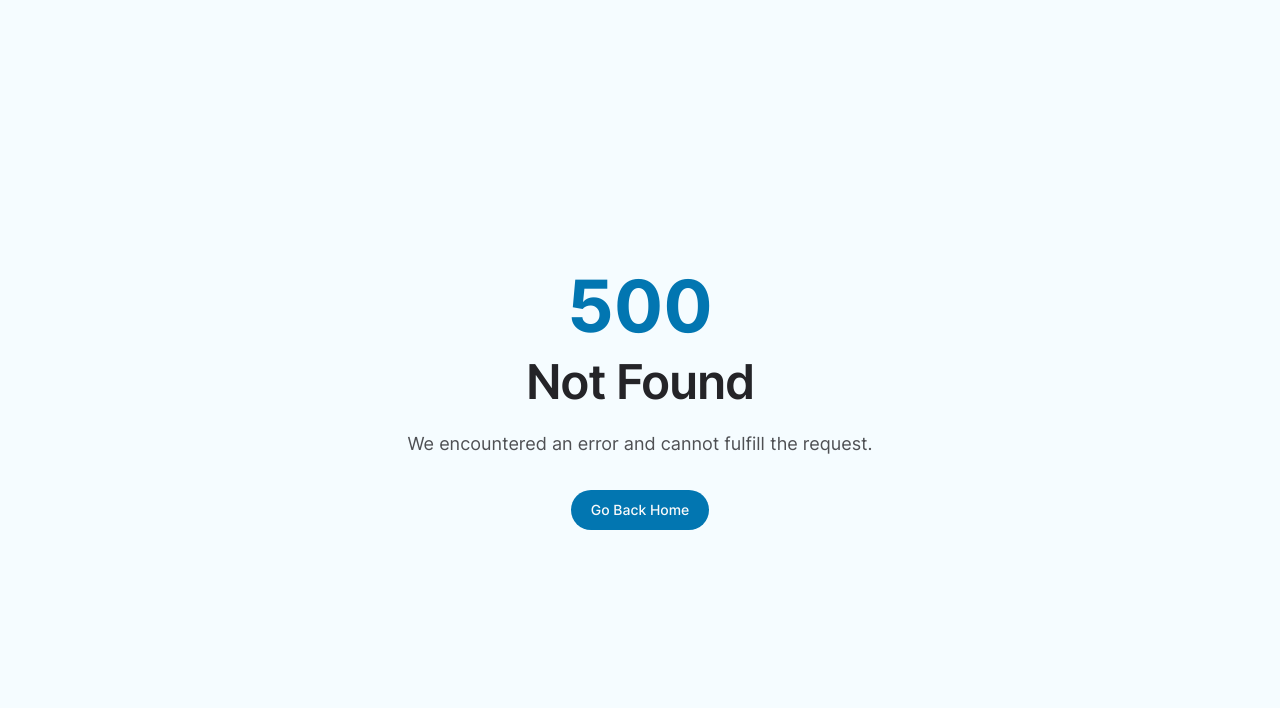
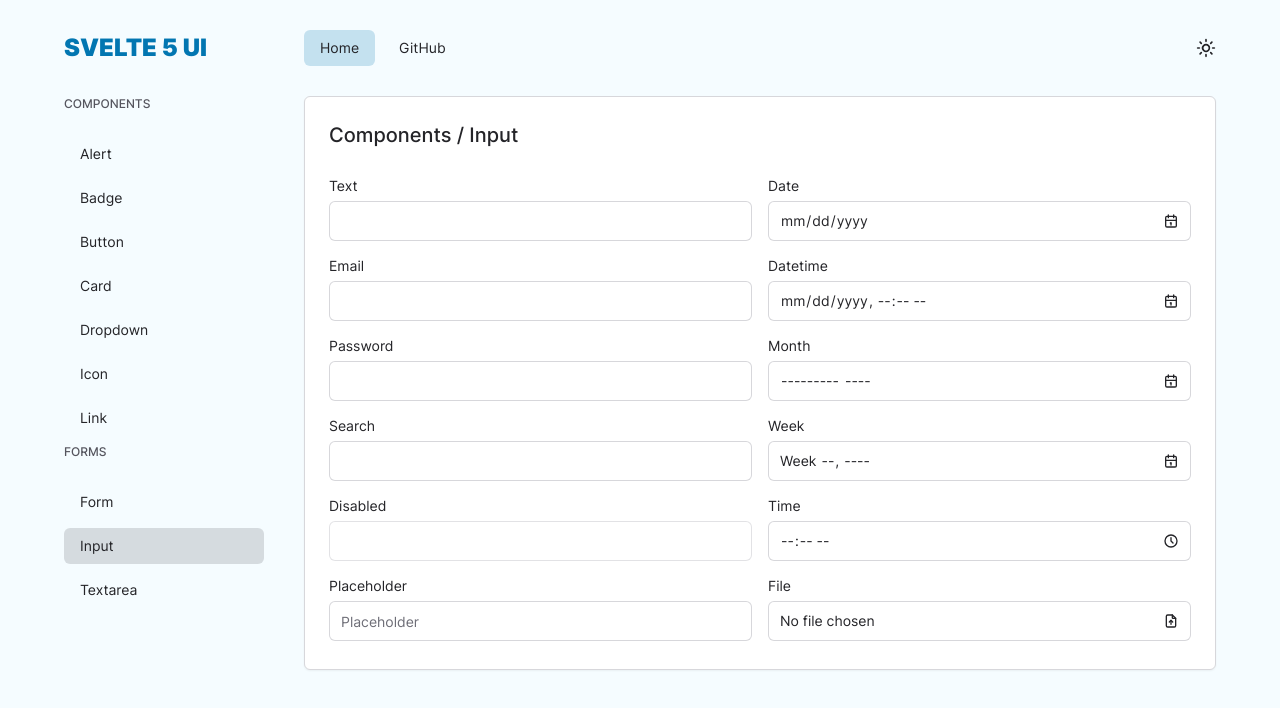
Before and after one commit to margusliinev/svelte5-ui-components, a SvelteKit app: page /home/input in a window 1280 px wide. Before the commit this address had no page. Shown: the top 708 px of the page. Built offline with nearby package versions, Linux system fonts and the light colour scheme.

Commit message:
small bug fixes

```diff
--- a/package.json
+++ b/package.json
@@ -30,8 +30,8 @@
         "prettier": "^3.2.5",
         "prettier-plugin-svelte": "^3.2.2",
         "prettier-plugin-tailwindcss": "^0.5.12",
-        "svelte": "^5.0.0-next.90",
-        "svelte-check": "^3.6.8",
+        "svelte": "^5.0.0-next.93",
+        "svelte-check": "^3.6.9",
         "tailwindcss": "^3.4.1",
         "tslib": "^2.6.2",
         "typescript": "^5.4.3",
--- a/src/components/FieldError.svelte
+++ b/src/components/FieldError.svelte
@@ -10,7 +10,7 @@
 
     let { children, id, ...props }: FieldErrorProps = $props();
 
-    let fieldErrorStyles = 'block text-sm text-field-invalid';
+    let fieldErrorStyles = 'block text-sm text-input-invalid';
 </script>
 
 <span {...props} {id} class={twMerge(fieldErrorStyles, props.class)}>{@render children()}</span>
--- a/src/components/InputField.svelte
+++ b/src/components/InputField.svelte
@@ -6,7 +6,7 @@
     interface InputFieldProps extends HTMLAttributes<HTMLDivElement> {
         type: HTMLInputAttributes['type'];
         label: string;
-        error?: string | undefined;
+        error?: string;
         placeholder?: string;
         minlength?: number;
         maxlength?: number;
--- a/src/components/TextareaField.svelte
+++ b/src/components/TextareaField.svelte
@@ -5,7 +5,7 @@
 
     interface TextareaFieldProps extends HTMLAttributes<HTMLDivElement> {
         label: string;
-        error?: string | undefined;
+        error?: string;
         placeholder?: string;
         minlength?: number;
         maxlength?: number;
--- a/src/layout/SidebarLinks.svelte
+++ b/src/layout/SidebarLinks.svelte
@@ -20,6 +20,6 @@
     <SidebarLink href="/home/link" {route} {toggleSidebar}>Link</SidebarLink>
     <SidebarHeading>forms</SidebarHeading>
     <SidebarLink href="/home/form" {route} {toggleSidebar}>Form</SidebarLink>
-    <SidebarLink href="/home/inputfield" {route} {toggleSidebar}>Input</SidebarLink>
+    <SidebarLink href="/home/input" {route} {toggleSidebar}>Input</SidebarLink>
     <SidebarLink href="/home/textarea" {route} {toggleSidebar}>Textarea</SidebarLink>
 </ul>
```
Also changed, not shown: src/routes/home/input/+page.svelte (renamed from src/routes/home/inputfield/+page.svelte), 1 other file (tests, documents, lock files or other folders).
